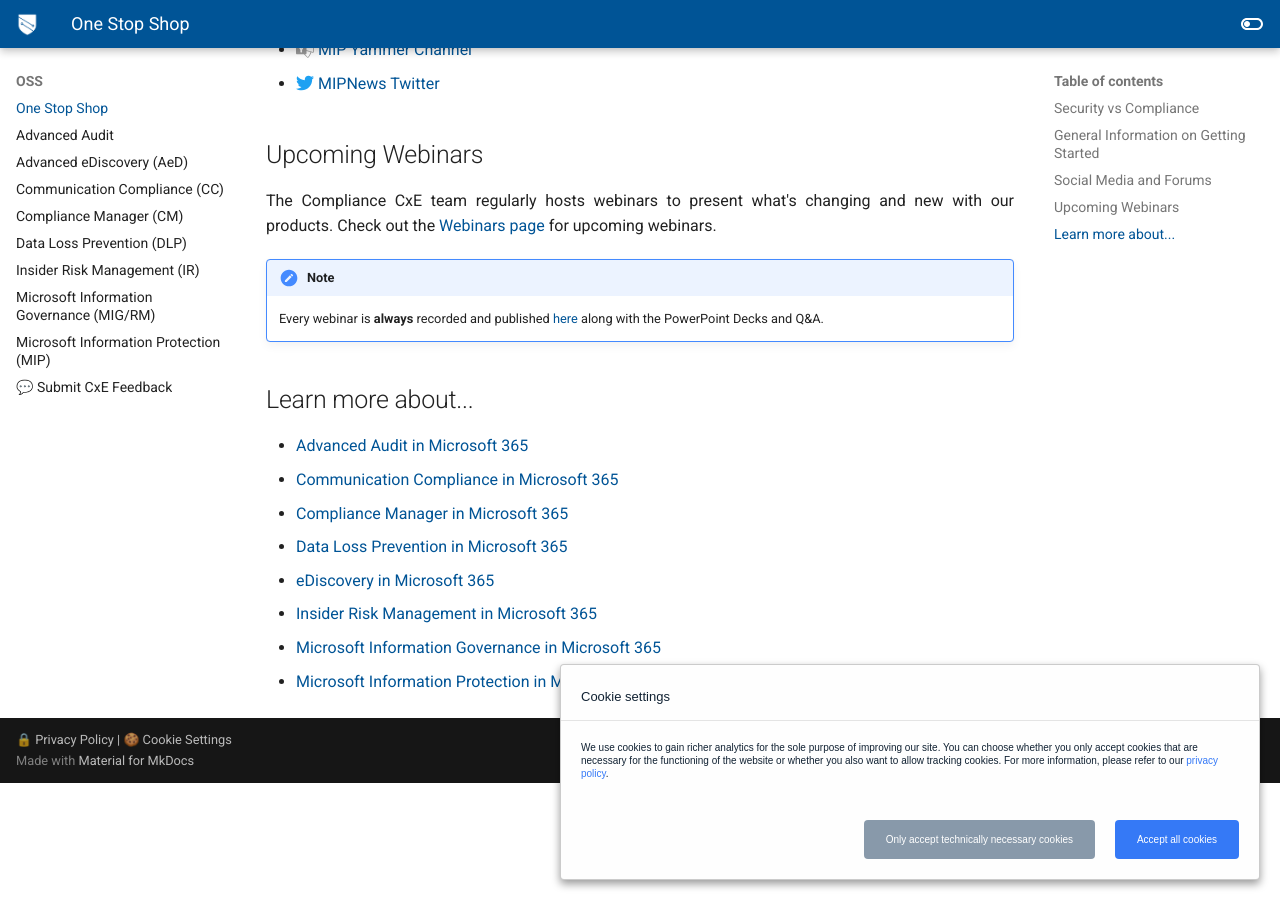
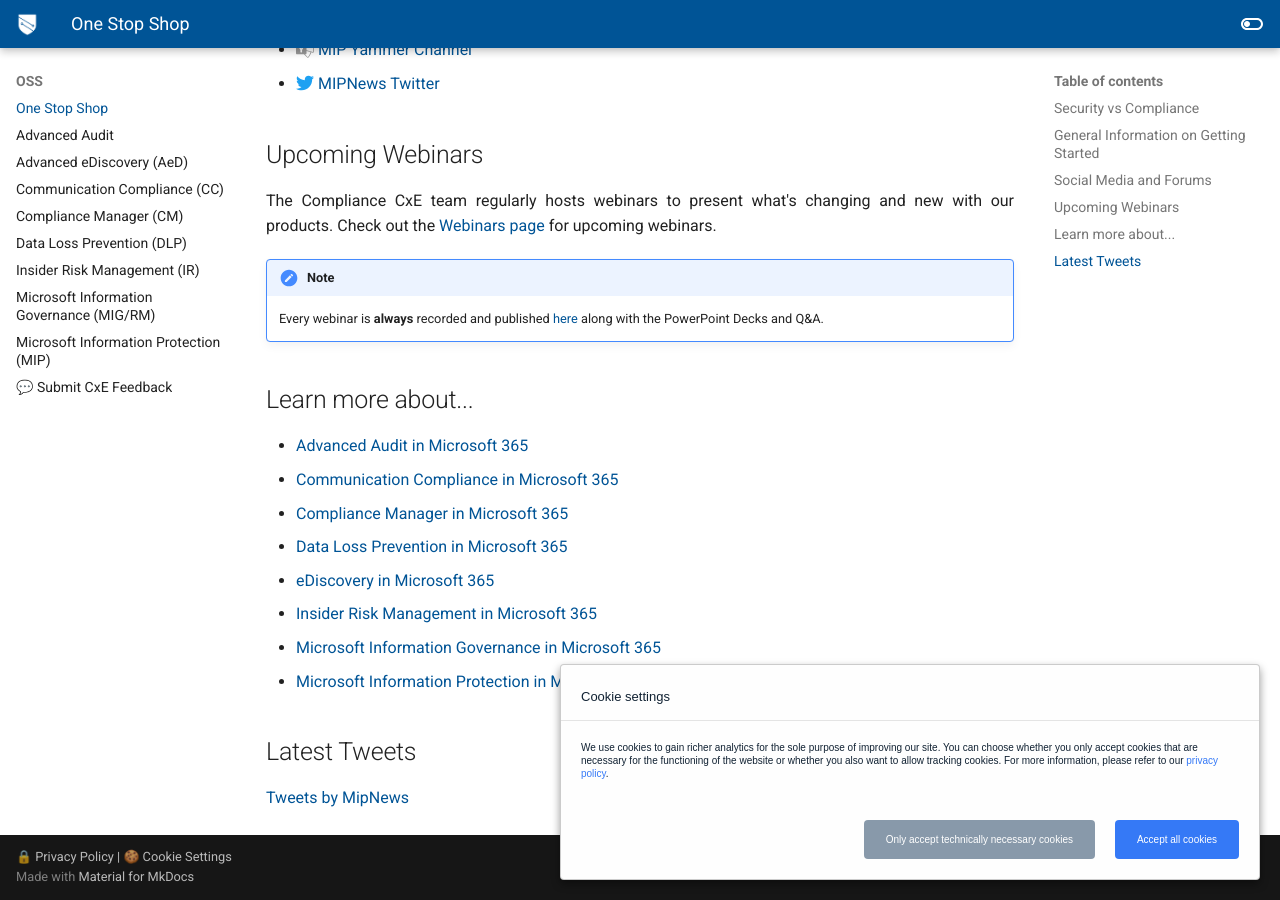
Before and after one commit to microsoft/ComplianceCxE, an MkDocs documentation site: the page built from docs/index.md, in a window 1280 px wide and 900 px high, scrolled down 1411 px. Built offline with MkDocs 1.6.1 and Material for MkDocs 9.7.7, drawn with Linux system fonts in a browser that asks for light colours; comment, search, counter and statistics services are not loaded.

Commit message:
add twitter feed

```diff
--- a/docs/index.md
+++ b/docs/index.md
@@ -43,3 +43,7 @@
 * [Insider Risk Management in Microsoft 365](resources\ir)
 * [Microsoft Information Governance in Microsoft 365](resources\mig)
 * [Microsoft Information Protection in Microsoft 365](resources\mip)
+
+## Latest Tweets
+
+<a class="twitter-timeline" href="https://twitter.com/MipNews?ref_src=twsrc%5Etfw">Tweets by MipNews</a> <script async src="https://platform.twitter.com/widgets.js" charset="utf-8"></script>
```
